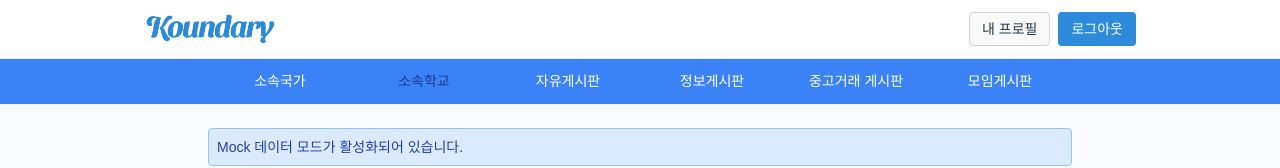
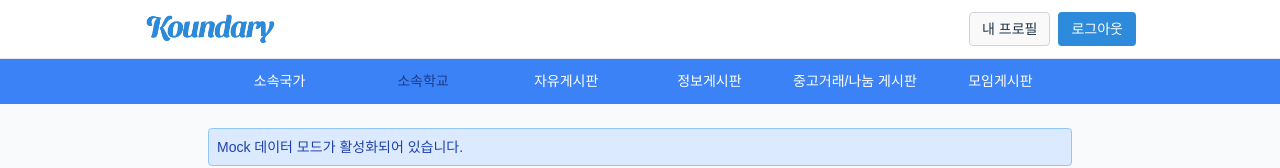
Before and after one commit to ekfgo0/koundary-oreum-web, a React (Vite) app: page /yourpost/1 in a window 1280 px wide. Shown: the top 168 px of the page. Built offline with nearby package versions, Linux system fonts and the light colour scheme.

Commit message:
style: 카테고리 네비게이션의 중고거래 게시판을 중고거래나눔게시판으로 수정

```diff
--- a/src/components/common/CategoryNavigation.jsx
+++ b/src/components/common/CategoryNavigation.jsx
@@ -9,7 +9,7 @@ const CategoryNavigation = ({ currentCategory = '', onCategoryChange }) => {
     '소속학교',
     '자유게시판',
     '정보게시판',
-    '중고거래 게시판',
+    '중고거래/나눔 게시판',
     '모임게시판'
   ];
 
```
Also changed, not shown: src/components/auth/MyPostForm.jsx (line endings or trailing spaces).
